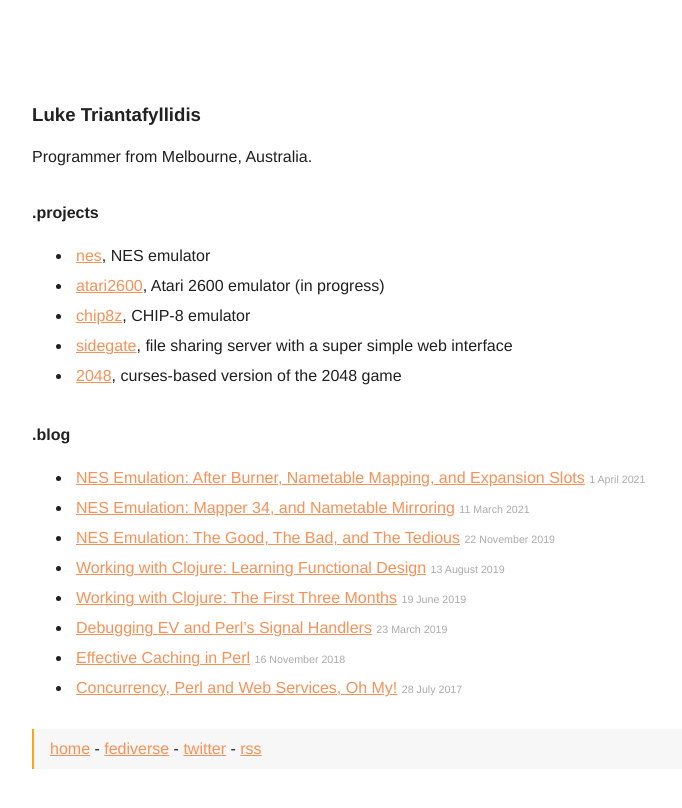
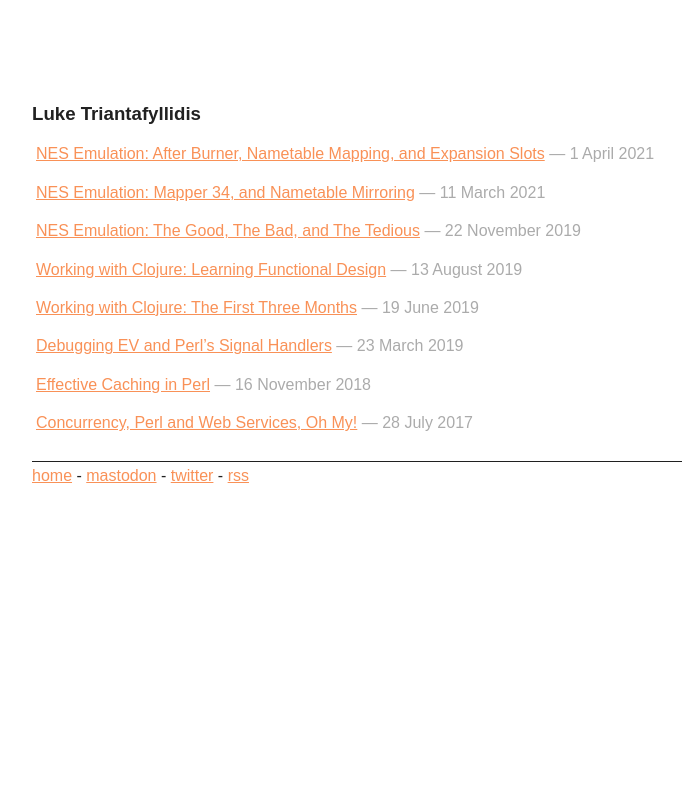
Before and after one commit to ltriant/ltriant.github.io, a Jekyll site: the page built from index.md, in a window 1280 px wide. Shown: the top 808 px of the page, without its empty margins (208-890 px from the left). Built offline with Jekyll 4.4.1, drawn with Linux system fonts in a browser that asks for light colours.

Commit message:
layout: simplified layout, just the blog listing

```diff
--- a/_layouts/default.html
+++ b/_layouts/default.html
@@ -18,7 +18,7 @@
 
 <div id="page-footer">
 	<a href="{{ "/" | relative_url }}">home</a> -
-	<a href="https://mastodon.technology/@ltriant" rel="me">fediverse</a> -
+	<a href="https://mastodon.technology/@ltriant" rel="me">mastodon</a> -
 	<a href="https://twitter.com/ltriant" rel="me">twitter</a> -
 	<a href="{{ "/feed.xml" | relative_url }}">rss</a>
 </div>
--- a/_layouts/home.html
+++ b/_layouts/home.html
@@ -3,16 +3,18 @@ layout: default
 ---
 {{ content }}
 
-<h2>.blog</h2>
-
-<ul class="post-list">
+<div class="post-list">
 	{%- for post in site.posts -%}
 
-	<li class="post-row">
+	<p class="post-row">
 
-		<a href="{{ post.url | relative_url }}">{{ post.title | escape }}</a> <time class="post-list-date" datetime="{{ post.date | date: "%Y-%m-%d" }}">{{ post.date | date: "%-d %B %Y" }}</time>
+		<a href="{{ post.url | relative_url }}">{{ post.title | escape }}</a>
 
-	</li>
+		&mdash;
+
+		<time class="post-list-date" datetime="{{ post.date | date: "%Y-%m-%d" }}">{{ post.date | date: "%-d %B %Y" }}</time>
+
+	</p>
 
 	{%- endfor -%}
-</ul>
+</div>
--- a/assets/main.css
+++ b/assets/main.css
@@ -1,7 +1,7 @@
 body {
-	line-height: 1.5;
+	line-height: 1.4;
 
-	font-family: "Helvetica", "Arial", sans-serif;
+	font-family: sans-serif;
 	font-weight: 400;
 	font-size: 12pt;
 
@@ -22,9 +22,9 @@ body {
 #content { padding-bottom: 10px; }
 
 #page-footer {
-	border-left: 2px solid #faa61a;
-	padding: 8px 1em;
-	background: hsl(0, 0%, 97%);
+	border-top: 1px solid #202020;
+	padding: 0.2em 0em;
+	/*background: hsl(0, 0%, 97%);*/
 }
 
 h1 { font-size: 14pt; }
@@ -37,19 +37,17 @@ h1, h2 {
 }
 
 time.main-post-date { font-size: 12pt; }
-time.post-list-date { font-size: 8pt; }
+time.post-list-date { font-size: 12pt; }
 time {
 	font-weight: 400;
 	color: hsl(0, 0%, 67%);
 }
 
-ul > li { padding: 3px 4px; }
-
-.post-list  {
-	width: 100%;
-	border-spacing: 10px;
+.post-list  { }
+.post-row   {
+	color: hsl(0, 0%, 67%);
+	padding-left: 0.25em;
 }
-.post-row   { }
 .post-date  { }
 .post-desc  { color: hsl(0, 0%, 29%); }
 
@@ -60,7 +58,7 @@ blockquote {
 
 a:link    { color: #f99157; }
 a:visited { color: #f99157; }
-a:hover   { color: #faa61a; text-decoration: none; }
+a:hover   { color: #f99157; text-decoration: none; }
 
 img.post-image {
 	display: block;
--- a/index.md
+++ b/index.md
@@ -3,13 +3,3 @@ layout: home
 title: "Luke Triantafyllidis"
 ---
 # {{ site.title }}
-
-Programmer from Melbourne, Australia.
-
-## .projects
-
-* [nes](https://github.com/ltriant/nes), NES emulator
-* [atari2600](https://github.com/ltriant/atari2600), Atari 2600 emulator (in progress)
-* [chip8z](https://github.com/ltriant/chip8z), CHIP-8 emulator
-* [sidegate](https://github.com/ltriant/sidegate), file sharing server with a super simple web interface
-* [2048](https://github.com/ltriant/2048), curses-based version of the 2048 game
```
